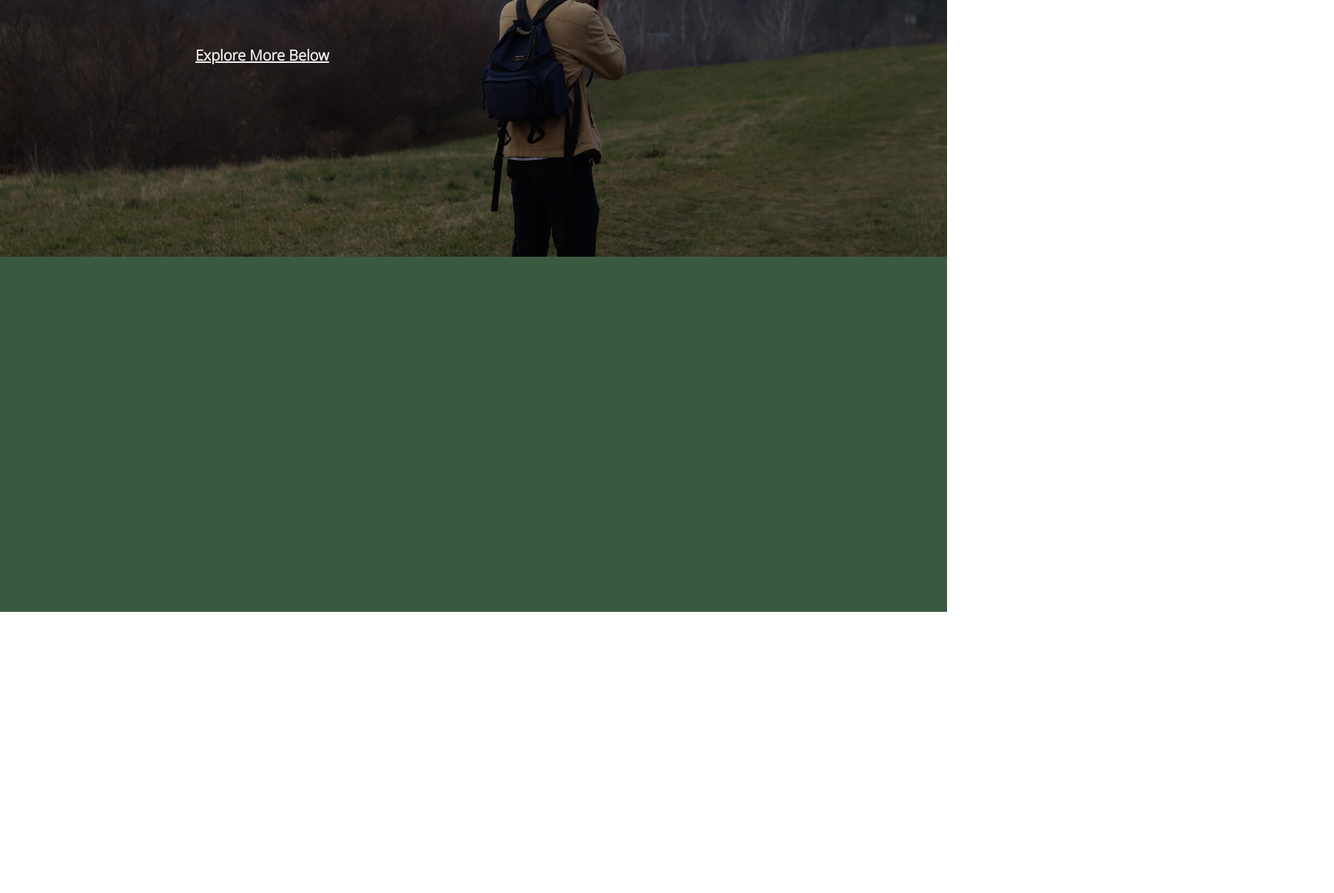
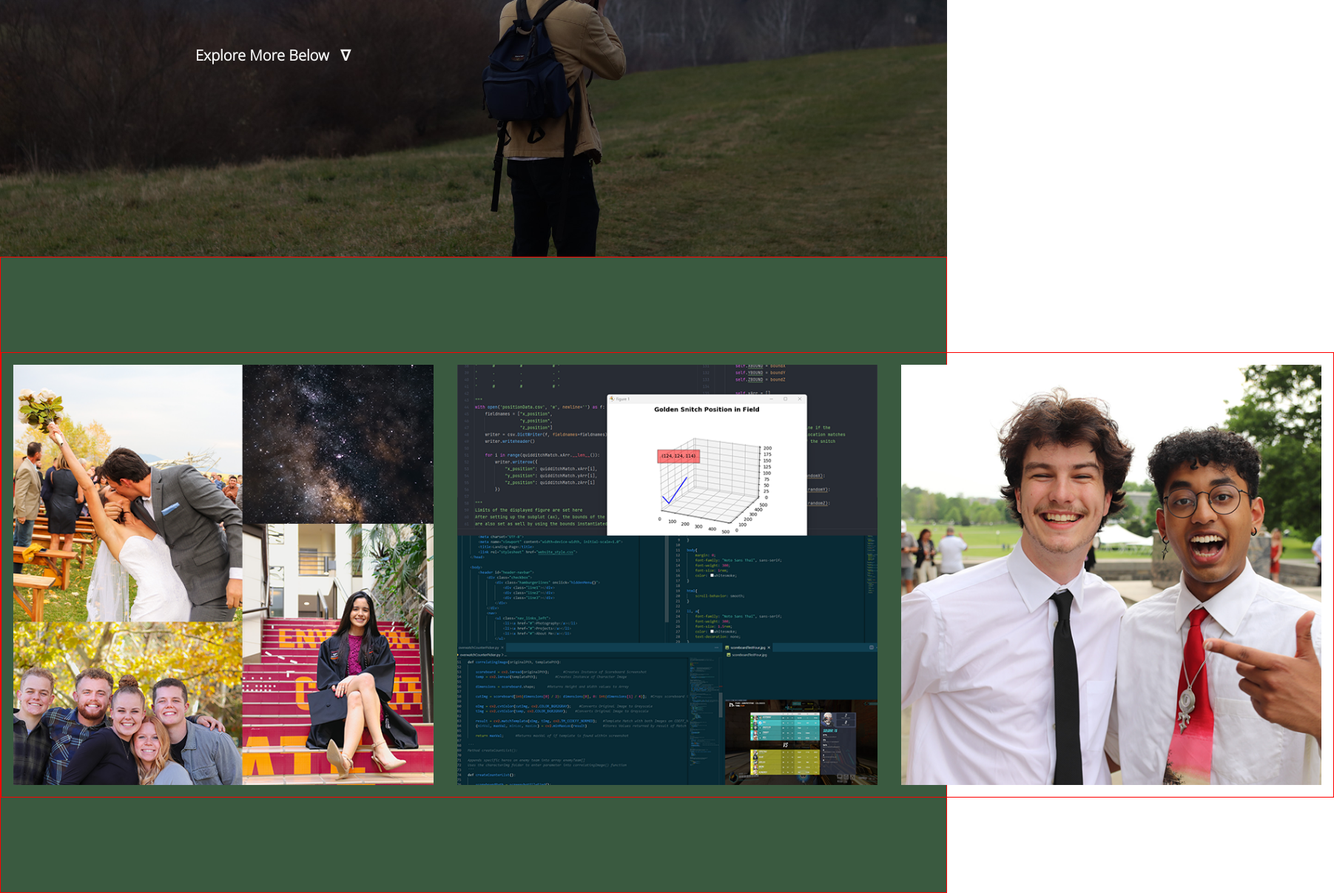
Before and after one commit to gruenkyle/personal_portfolio, a plain HTML site: page index.html in a window 1280 px wide. Shown: the part 461-1668 px from the top of the page at 74% size, 1803 px wide, since content can reach past the window. Before the commit the page ends 1288 px from the top, so only its background shows below. Drawn offline with Linux system fonts and the light colour scheme.

Commit message:
Photo Tiles Transition

```diff
--- a/index.html
+++ b/index.html
@@ -36,18 +36,33 @@
             <div class="centerText">
                 <div class="overlayText">
                     <h2>Welcome To My Portfolio</h2>
-                    <p>This website is an almalgamation of my passions and hobbies!
-                        <br>In other words, this is a collection of love letters to
-                        <br>the things that have truly changed my life.
+                    <p>This website is the canvas where my passion for
+                        <br>Photography, Programming, and Exploring Life
+                        <br>combine to create a beautiful works.
                     </p>
                 </div>
-                <div class="ExploreMe">
-                    <h3>Explore More Below</h3>
+                <div class="ExploreMe" onClick="scrolldiv()">
+                    <h3>Explore More Below &nbsp; &#8711;</h3>
                 </div>
             </div>
         </header>
         <header id="selection-box">
-
+            <div id="explore-tiles">
+                <div class="photo_tiles">
+                    <img src="images/photographyTile.png" alt="Photography Tile"
+                    style="width: 600px; height:600px; object-fit: cover;" class="thumbnail">
+                    <img src="images/programmingTile.png" alt="Programming Tile"
+                    style="width: 600px; height:600px; object-fit: cover;" class="thumbnail">
+                    <img src="images/aboutTile.png" alt="About Me Tile"
+                    style="width: 600px; height:600px; object-fit: cover;" class="thumbnail">
+                </div>
+            </div>
         </header>
+        <script>
+            function scrolldiv(){
+                var elem=document.getElementById("explore-tiles");
+                elem.scrollIntoView();
+            }
+        </script>
     </body>
 </html>
--- a/website_style.css
+++ b/website_style.css
@@ -146,15 +146,50 @@ h2{
 
 .ExploreMe{
     cursor: pointer;
-
-    text-decoration: underline;
 }
 
-/* Link Containers */
+/* Link Tiles */
 
-#selection-box{
+#explore-tiles{
+    border: 1px solid #ff0000;
     background-color: #3a5a40;
-    height: 60vh;
+
+    display: flex;
+    justify-content: space-evenly;
+
+    padding-top: 8rem;
+    padding-bottom: 8rem;
+}
+
+.photo_tiles{
+    border: 1px solid #ff0000;
+    display: flex;
+    justify-content: center;
+    justify-content: space-around;
+    align-items: center;
+}
+
+.photo_tiles img{
+    padding: 1rem;
+}
+
+.thumbnail{
+    top:-1rem;
+    left: -1rem;
+    display: block;
+    z-index: 999;
+    cursor: pointer;
+
+    transition-property: all;
+    transition-duration: 0.3s;
+    transition-timing-function: ease;
+
+}
+
+.thumbnail:hover{
+    transform: scale(1.05);
+    filter: brightness(70%)
+
 }
 
 /* Transitional Material */
@@ -179,4 +214,8 @@ h2{
     #selection-box{
         height: 90vh;
     }
+
+    .photo_tiles{
+        flex-direction: column;
+    }
 }
```
Also changed, not shown: images/aboutTile.png (added), images/backgroundIMG.jpg (deleted), images/photographyTile.png (added), images/programmingTile.png (added).
